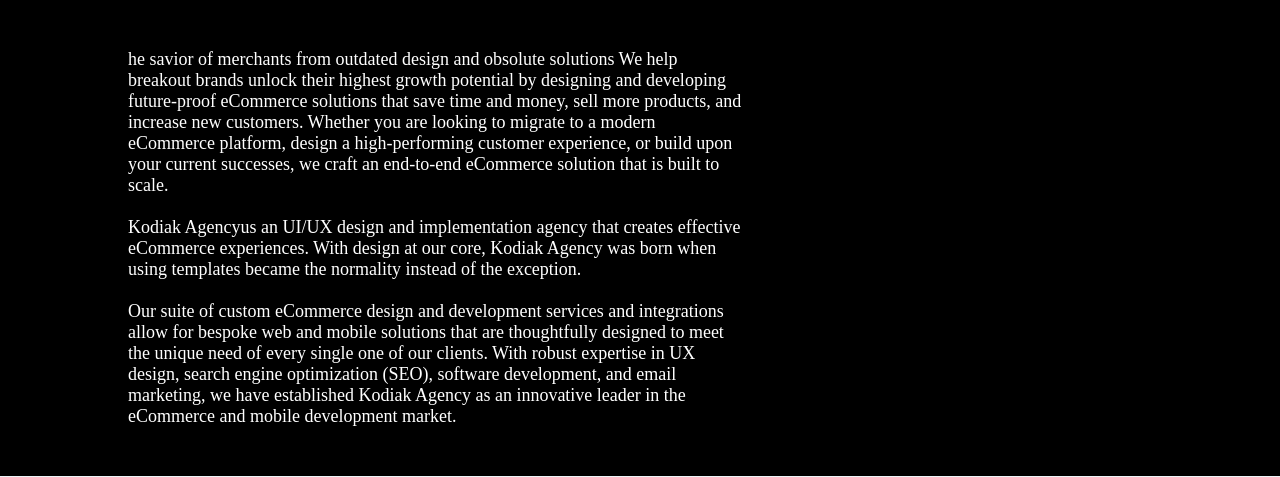
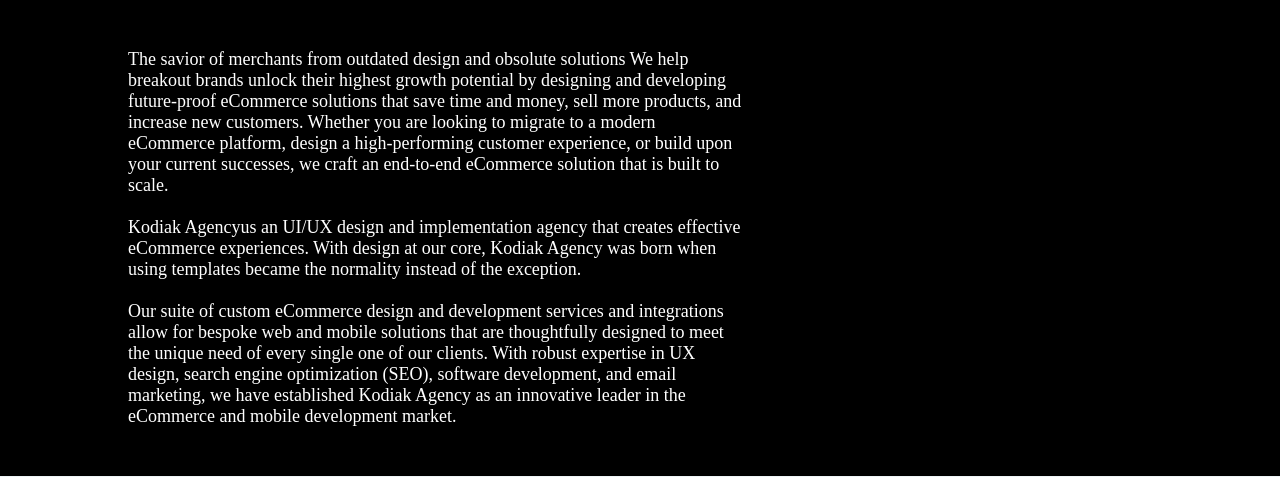
Before and after one commit to KodiakAgency/xmplfy2024, a Next.js app: page /partners in a window 1280 px wide. Shown: the part 284-761 px from the top of the page. Built offline with nearby package versions, Linux system fonts and the light colour scheme.

Commit message:
typo fix

```diff
--- a/src/pages/partners.tsx
+++ b/src/pages/partners.tsx
@@ -57,7 +57,7 @@ const partners = () => {
 							</p>
 						) : active === "kodiak" ? (
 							<p>
-								he savior of merchants from outdated design and
+								The savior of merchants from outdated design and
 								obsolute solutions We help breakout brands
 								unlock their highest growth potential by
 								designing and developing future-proof eCommerce
```
